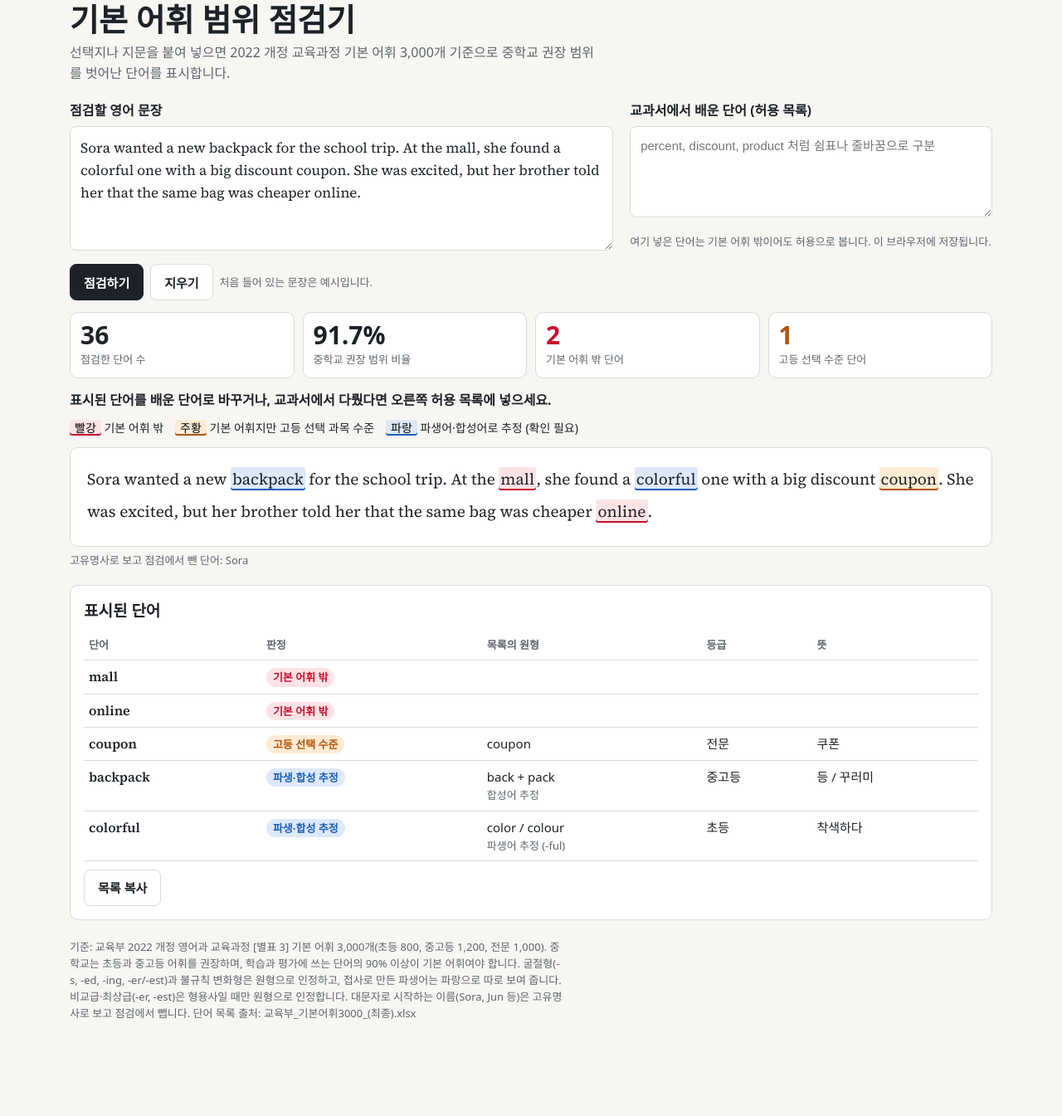
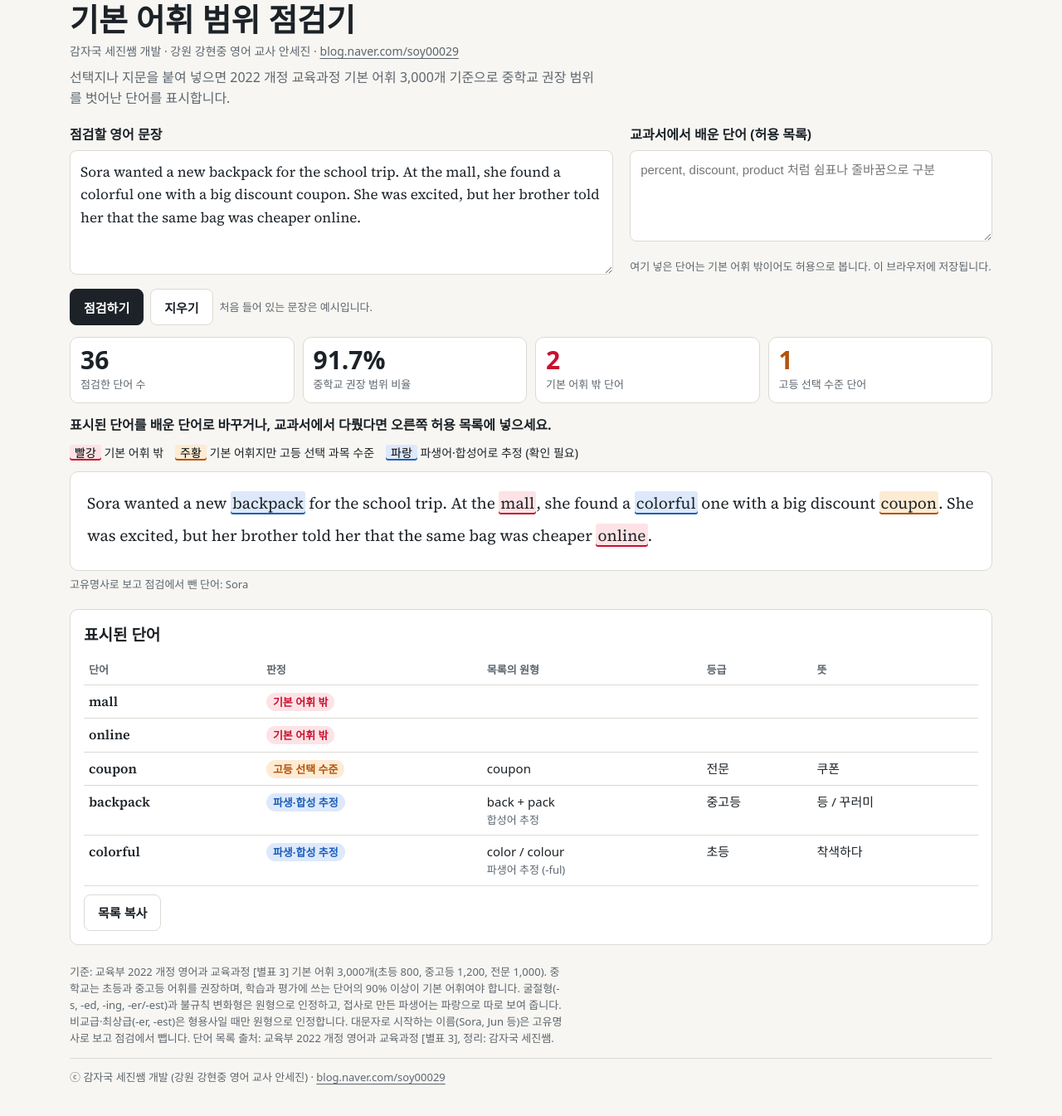
Before and after one commit to sejinan1/vocab-checker, a plain HTML site: page index.html in a window 1280 px wide. Shown: the part 35-1380 px from the top of the page at 83% size. Before the commit the page ends 1318 px from the top, so only its background shows below. Drawn offline with Linux system fonts and the light colour scheme; a web font is replaced by a local one.

Commit message:
제작자 표시와 블로그 주소 추가
Co-Authored-By: Claude Opus 5.5 <noreply@anthropic.com>
Claude-Session: https://claude.ai/code/session_01JZ8zDgA49rjs2PJemwygKy

```diff
--- a/index.html
+++ b/index.html
@@ -61,6 +61,8 @@ td.w{font:600 16px "Source Serif 4",Georgia,serif;white-space:nowrap}
 .empty{color:var(--mute);padding:14px 0}
 h2{font-size:19px;margin:0 0 8px}
 .foot{font-size:13px;color:var(--mute);margin-top:22px;max-width:80ch}
+.by{font-size:14px;color:var(--mute);margin:0 0 8px}.by a,.sign a{color:inherit;text-underline-offset:3px}
+.sign{font-size:13px;color:var(--mute);margin:14px 0 0;padding-top:12px;border-top:1px solid var(--line)}
 @media(max-width:600px){table{font-size:13px}.stack thead{display:none}.stack tr{display:grid;padding-block:10px;border-bottom:1px solid var(--line)}.stack td{display:flow-root;border:0;padding:3px 0;padding-inline-start:6em;text-align:start}.stack td::before{content:attr(data-l);float:inline-start;width:5.5em;margin-inline-start:-6em;white-space:normal;color:var(--mute)}.stack td:empty{display:none}}
 </style>
 <script>new MutationObserver(()=>{for(const c of document.querySelectorAll('.stack td:not([data-l])')){let i=0,p=c;while(p=p.previousElementSibling)i+=p.colSpan;c.dataset.l=c.closest('table').rows[0].cells[i]?.textContent||''}}).observe(document,{childList:true,subtree:true})</script>
@@ -68,6 +70,7 @@ h2{font-size:19px;margin:0 0 8px}
 <body>
 <div class="band">
   <h1>기본 어휘 범위 점검기</h1>
+  <p class="by">감자국 세진쌤 개발 · 강원 강현중 영어 교사 안세진 · <a href="https://blog.naver.com/soy00029">blog.naver.com/soy00029</a></p>
   <p class="sub">선택지나 지문을 붙여 넣으면 2022 개정 교육과정 기본 어휘 3,000개 기준으로 중학교 권장 범위를 벗어난 단어를 표시합니다.</p>
 
   <div class="grid">
@@ -103,7 +106,8 @@ h2{font-size:19px;margin:0 0 8px}
     <div class="row"><button id="copy" type="button">목록 복사</button><span class="hint" id="copyMsg"></span></div>
   </div>
 
-  <p class="foot">기준: 교육부 2022 개정 영어과 교육과정 [별표 3] 기본 어휘 3,000개(초등 800, 중고등 1,200, 전문 1,000). 중학교는 초등과 중고등 어휘를 권장하며, 학습과 평가에 쓰는 단어의 90% 이상이 기본 어휘여야 합니다. 굴절형(-s, -ed, -ing, -er/-est)과 불규칙 변화형은 원형으로 인정하고, 접사로 만든 파생어는 파랑으로 따로 보여 줍니다. 비교급·최상급(-er, -est)은 형용사일 때만 원형으로 인정합니다. 대문자로 시작하는 이름(Sora, Jun 등)은 고유명사로 보고 점검에서 뺍니다. 단어 목록 출처: 교육부_기본어휘3000_(최종).xlsx</p>
+  <p class="foot">기준: 교육부 2022 개정 영어과 교육과정 [별표 3] 기본 어휘 3,000개(초등 800, 중고등 1,200, 전문 1,000). 중학교는 초등과 중고등 어휘를 권장하며, 학습과 평가에 쓰는 단어의 90% 이상이 기본 어휘여야 합니다. 굴절형(-s, -ed, -ing, -er/-est)과 불규칙 변화형은 원형으로 인정하고, 접사로 만든 파생어는 파랑으로 따로 보여 줍니다. 비교급·최상급(-er, -est)은 형용사일 때만 원형으로 인정합니다. 대문자로 시작하는 이름(Sora, Jun 등)은 고유명사로 보고 점검에서 뺍니다. 단어 목록 출처: 교육부 2022 개정 영어과 교육과정 [별표 3], 정리: 감자국 세진쌤.</p>
+  <p class="sign">ⓒ 감자국 세진쌤 개발 (강원 강현중 영어 교사 안세진) · <a href="https://blog.naver.com/soy00029">blog.naver.com/soy00029</a></p>
 </div>
 
 <script>
```
